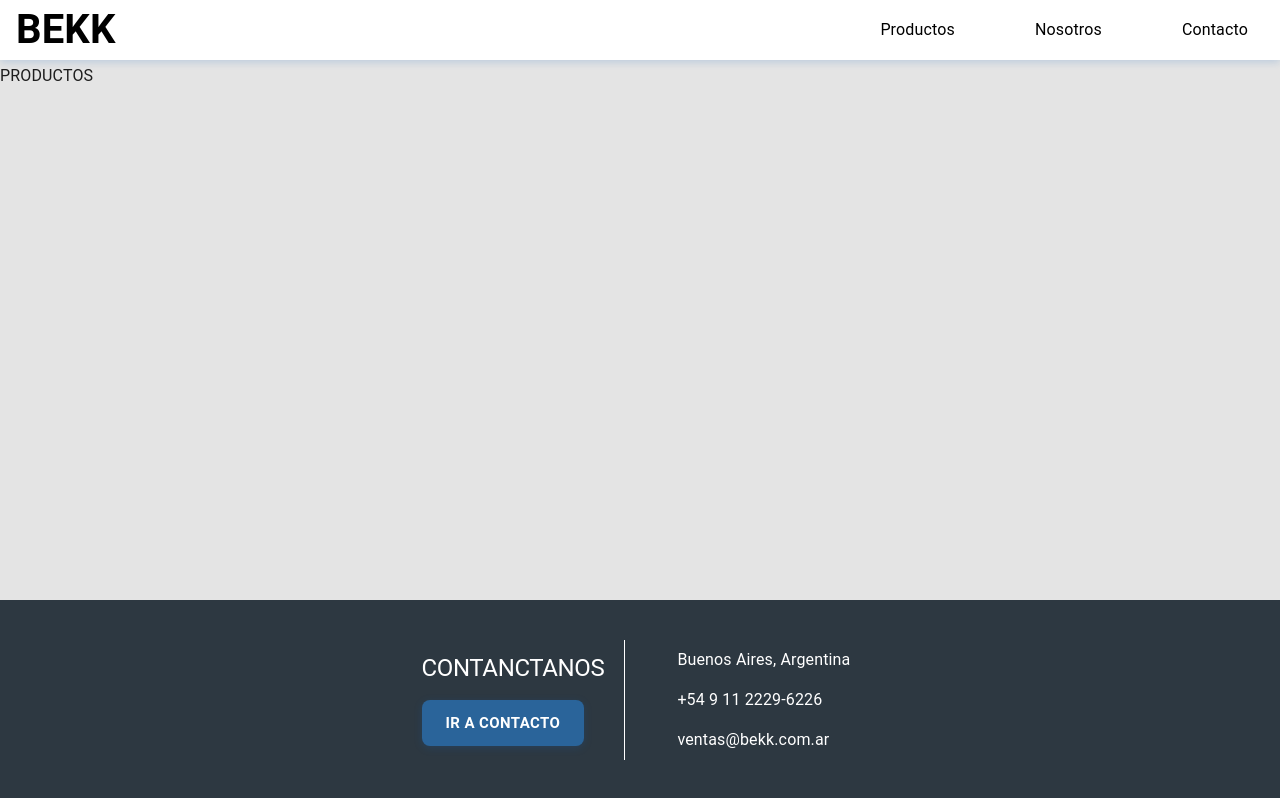
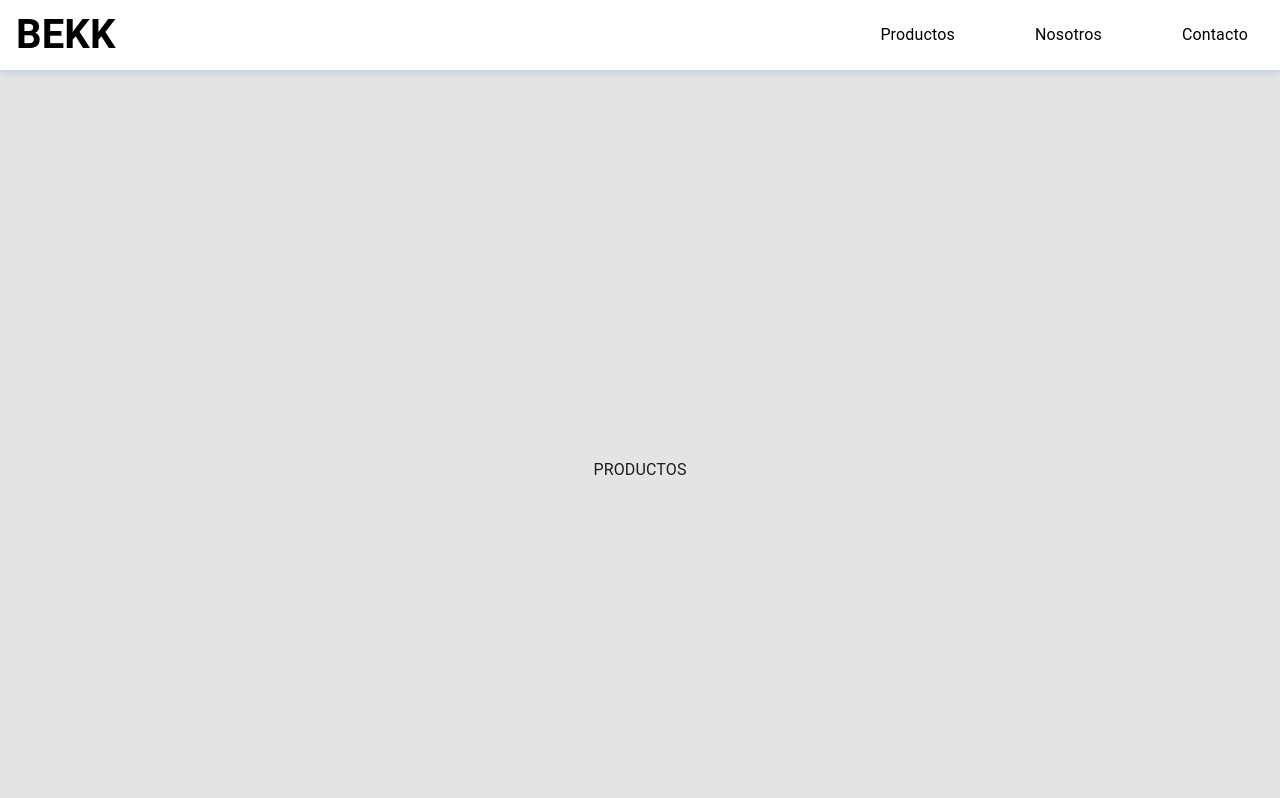
Before and after one commit to BEKK-web/bekk, a Next.js app: page / in a window 1280 px wide. Built offline with nearby package versions, Linux system fonts and the light colour scheme; some icons are missing.

Commit message:
Fixing layout

```diff
--- a/src/app/layout.js
+++ b/src/app/layout.js
@@ -1,6 +1,5 @@
 import { Inter } from "next/font/google";
 import Head from "next/head";
-import Box from "@mui/material/Box";
 import ThemeRegistry from "@/components/ThemeRegistry";
 import NavBar from "@/components/NavBar";
 import Footer from "@/components/Footer";
@@ -31,13 +30,9 @@ export default function RootLayout({ children }) {
       </Head>
       <body className={`${interSans.variable}`}>
         <ThemeRegistry>
-          <Box minHeight="100vh" display="flex" flexDirection="column">
-            <NavBar />
-            <Box component="main" flex={1} width="100%" sx={{ paddingTop: { xs: '56px', sm: '64px' } }}>
-              {children}
-            </Box>
-            <Footer />
-          </Box>
+          <NavBar />
+          {children}
+          <Footer />
         </ThemeRegistry>
       </body>
     </html>
--- a/src/app/page.js
+++ b/src/app/page.js
@@ -1,9 +1,16 @@
-import { Box, Typography } from "@mui/material";
+import { Box } from "@mui/material";
 
-export default function Home() {
+export default function Products() {
   return (
-    <Box>
-      <>PRODUCTOS</>
+    <Box sx={{
+      display: "flex",
+      flexDirection: "column",
+      alignItems: "center",
+      justifyContent: "center",
+      height: "100vh",
+      paddingX: "10%",
+    }}>
+      PRODUCTOS
     </Box>
   );
 }
--- a/src/components/NavBar.js
+++ b/src/components/NavBar.js
@@ -49,6 +49,7 @@ export default function NavBar() {
                 alignItems: 'center',
                 justifyContent: 'space-between',
                 backgroundColor: 'primary.main',
+                height: '70px',
                 px: 2,
             }}
         >
@@ -58,7 +59,7 @@ export default function NavBar() {
                 display: { xs: 'none', md: 'flex' },
                 flexDirection: 'row',
                 justifyContent: 'space-evenly',
-                gap: { md: 2, lg: 6 }
+                gap: { md: 2, lg: 6 },
             }}
             >
                 {pages.map((page, index) => (
--- a/src/components/ThemeRegistry.js
+++ b/src/components/ThemeRegistry.js
@@ -6,13 +6,13 @@ import theme from "@/utils/theme";
 export default function ThemeRegistry({ children }) {
     return (
         <ThemeProvider theme={theme}>
-            <Box sx={{
-                flex: 1,
-                display: 'flex',
-                flexDirection: 'column',
-                bgcolor: 'background.default',
-                minHeight: '100vh',
-            }}>
+            <Box
+                sx={{
+                    height: 'calc(100vh - 70px)',
+                    overflow: 'auto',
+                    marginTop: '70px',
+                }}
+            >
                 <CssBaseline />
                 {children}
             </Box>
--- a/src/utils/theme.js
+++ b/src/utils/theme.js
@@ -84,7 +84,7 @@ const theme = createTheme({
                         borderColor: '#000000',
                     },
                     '&.Mui-focused': {
-                        backgroundColor: '#FFFFFF',
+                        // backgroundColor: '#edebeb',
                     },
                 },
                 notchedOutline: {
```
Also changed, not shown: src/app/contacto/page.js (+3 -4 lines), src/app/nosotros/page.js (+11 -1 lines).
